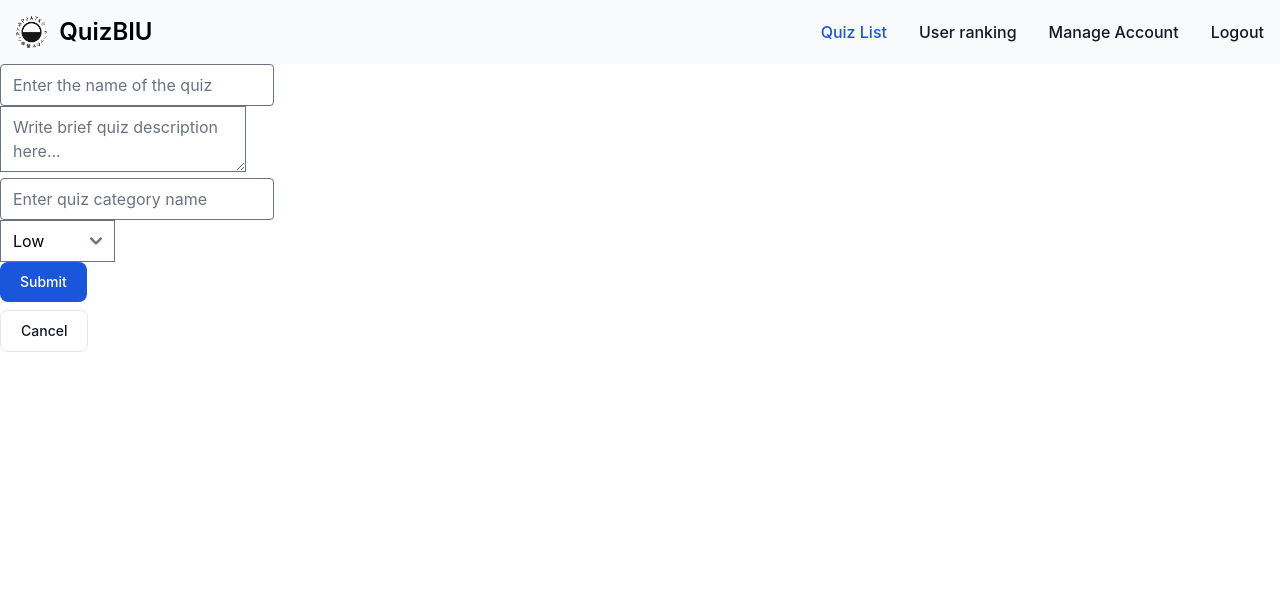
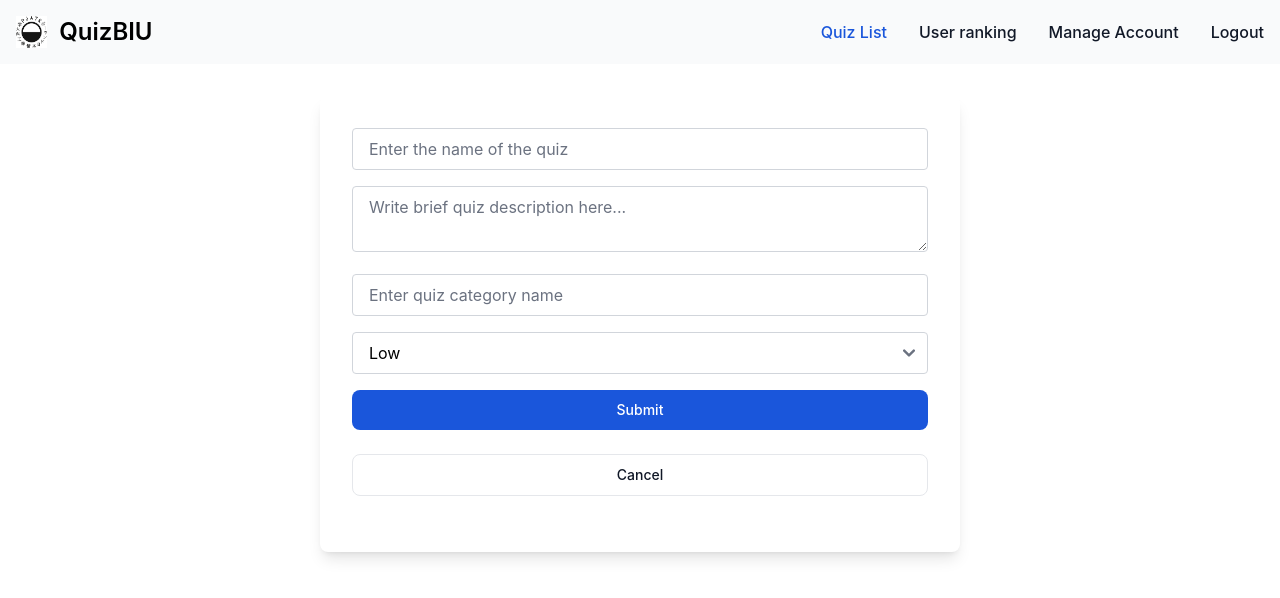
Before and after one commit to s20681/my-quiz, a React (Create React App) app: page /quiz/new in a window 1280 px wide. Shown: the top 598 px of the page. Built offline with nearby package versions, Linux system fonts and the light colour scheme.

Commit message:
applied css to new quiz view

```diff
--- a/src/components/Quiz/NewQuizFormComponent.tsx
+++ b/src/components/Quiz/NewQuizFormComponent.tsx
@@ -1,20 +1,14 @@
 import React, { ChangeEvent, useState, useContext } from 'react';
 import { useNavigate, useLocation } from 'react-router-dom';
+import { NewQuizFormState } from '../../interfaces';
 import Navbar from '../Layout/NavbarComponent';
 import { AuthContext } from '../User/AuthContext';
-
-interface FormState {
-  name: string,
-  description: string,//Few words about the quiz
-  category: string,   // Animals, History etc. if user inputs a non existent category name it will create one
-  difficulty: string, // high, medium, low
-}
 
 const NewQuizForm: React.FC = () => {
   const navigate = useNavigate();
   const location = useLocation();
   const authContext = useContext(AuthContext);
-  const [formState, setFormState] = useState<FormState>({
+  const [formState, setFormState] = useState<NewQuizFormState>({
     name: '',
     description: '',
     category: '',
@@ -67,36 +61,76 @@ const NewQuizForm: React.FC = () => {
   };
 
   return (
-
     <div>
-      <Navbar></Navbar>
+      <Navbar />
+      <div className="flex flex-col items-center">
+        <div className="max-w-md bg-white rounded-lg p-8 shadow-lg mt-8 min-w-[50%]">
           <form id="myForm" onSubmit={handleSubmit}>
-        <div><input type="text" value={formState.name} id="name" name="name" placeholder="Enter the name of the quiz" onChange={handleChange} /></div>
-
-        <div>
-          <textarea id="quizName" name="description" value={formState.description} placeholder="Write brief quiz description here..."
-            onChange={handleChange}></textarea>
+            <div className="mb-4">
+              <input
+                type="text"
+                value={formState.name}
+                id="name"
+                name="name"
+                placeholder="Enter the name of the quiz"
+                onChange={handleChange}
+                required
+                className="border border-gray-300 px-4 py-2 rounded w-full"
+              />
             </div>
 
-        <div><input type="text" value={formState.category} name="category" id="category" placeholder="Enter quiz category name" onChange={handleChange} /></div>
+            <div className="mb-4">
+              <textarea
+                id="quizName"
+                name="description"
+                value={formState.description}
+                placeholder="Write brief quiz description here..."
+                onChange={handleChange}
+                required
+                className="border border-gray-300 px-4 py-2 rounded w-full"
+              ></textarea>
+            </div>
 
-        <div>
-          <select id="difficulty" name="difficulty" value={formState.difficulty} onChange={handleChange}>
+            <div className="mb-4">
+              <input
+                type="text"
+                value={formState.category}
+                name="category"
+                id="category"
+                placeholder="Enter quiz category name"
+                onChange={handleChange}
+                required
+                className="border border-gray-300 px-4 py-2 rounded w-full"
+              />
+            </div>
+
+            <div className="mb-4">
+              <select
+                id="difficulty"
+                name="difficulty"
+                value={formState.difficulty}
+                onChange={handleChange}
+                required
+                className="border border-gray-300 px-4 py-2 rounded w-full"
+              >
                 <option value="HIGH">High</option>
                 <option value="MEDIUM">Medium</option>
                 <option value="LOW">Low</option>
               </select>
             </div>
 
-        <div>
-          <button className='accent-button' type="submit">Submit</button>
+            <div className="mb-4">
+              <button className="accent-button w-full" type="submit">Submit</button>
             </div>
           </form>
 
-      <div>
-      <button className='regular-button' onClick={() => handleGoBack()}> Cancel </button>
+          <div className="mb-4">
+            <button className="regular-button w-full" onClick={() => handleGoBack()}>Cancel</button>
           </div>
         </div>
+      </div>
+    </div>
+
   );
 }
 
--- a/src/interfaces.ts
+++ b/src/interfaces.ts
@@ -49,6 +49,13 @@ export interface Ranking {
   totalHardQuizzes: number;
 }
 
+export interface NewQuizFormState {
+  name: string,
+  description: string, //Few words about the quiz
+  category: string,   // Animals, History etc. if user inputs a non existent category name it will create one
+  difficulty: string, // high, medium, low
+}
+
 export interface AuthContextType {
     user: UserData | null;
     login: (userData: UserData) => void;
```
Lines whose indentation alone changed are shown as unchanged.
